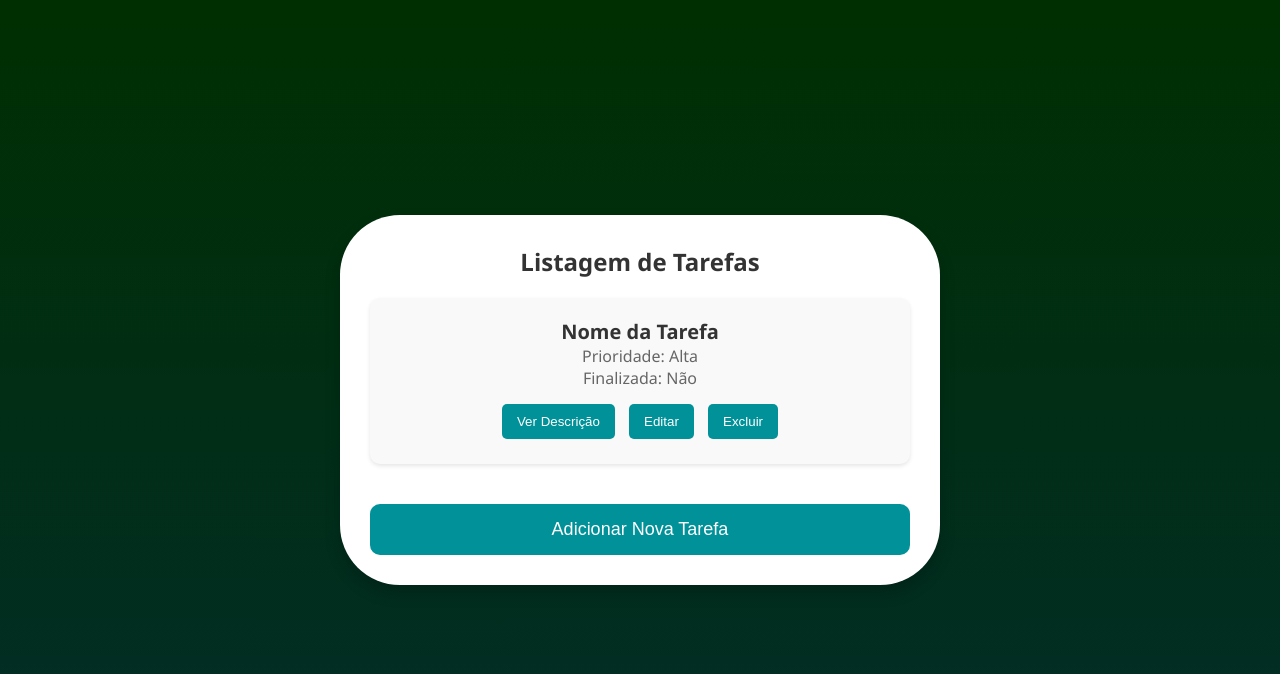
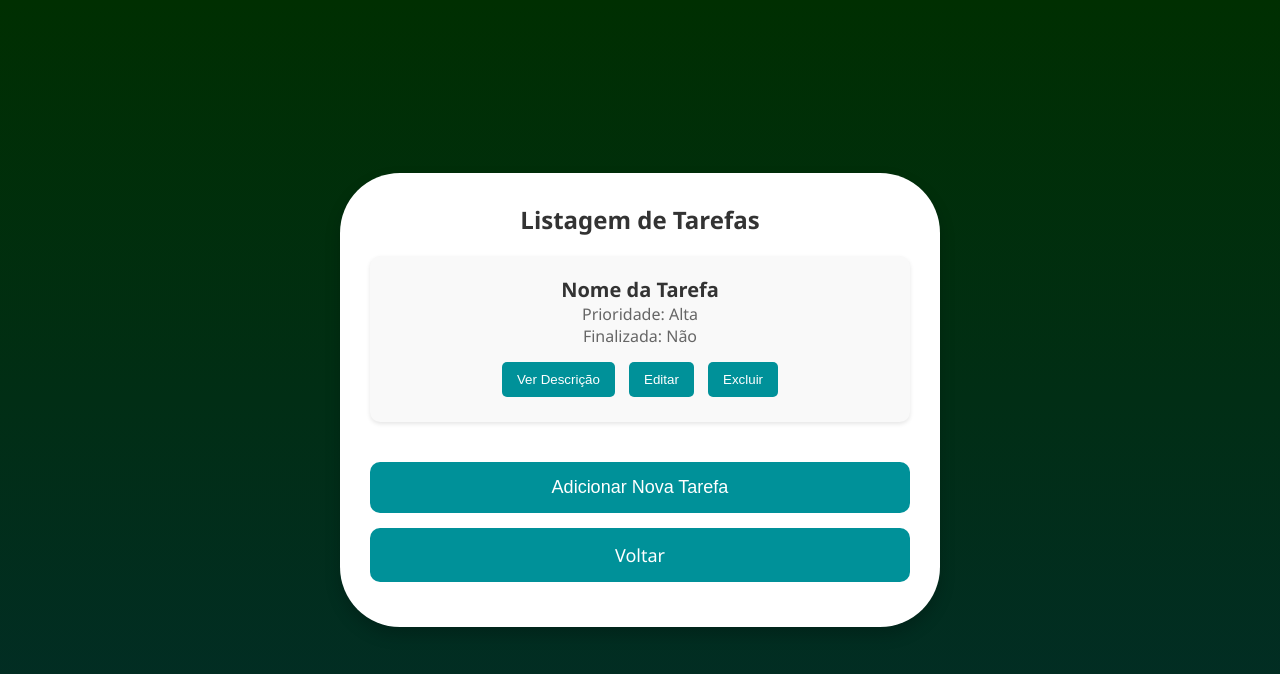
Before and after one commit to j0jds/Direction-Habits, a Flask app: page /minhastarefas in a window 1280 px wide. Shown: the top 674 px of the page. Run offline with Flask 3, Linux system fonts and the light colour scheme.

Commit message:
Update my tasks screen

```diff
--- a/backend/static/css/minhastarefas.css
+++ b/backend/static/css/minhastarefas.css
@@ -130,3 +130,27 @@ body {
     color: #333;
     margin-top: 10px;
 }
+
+nav ul {
+    list-style-type: none;
+    padding: 0;
+}
+
+nav ul li {
+    margin: 15px 0;
+}
+
+nav ul li a {
+    text-decoration: none;
+    color: white;
+    background-color: #009199;
+    padding: 15px;
+    border-radius: 10px;
+    display: block;
+    transition: background-color 0.3s ease;
+    font-size: 18px;
+}
+
+nav ul li a:hover {
+    background-color: #022d29;
+}
--- a/backend/templates/minhastarefas.html
+++ b/backend/templates/minhastarefas.html
@@ -25,6 +25,11 @@
             </div>
         </div>
         <button class="btn-adicionar">Adicionar Nova Tarefa</button>
+        <nav>
+            <ul>
+                <li><a href="{{ url_for('home') }}">Voltar</a></li>
+            </ul>
+        </nav>
     </div>
 </body>
 </html>
```
